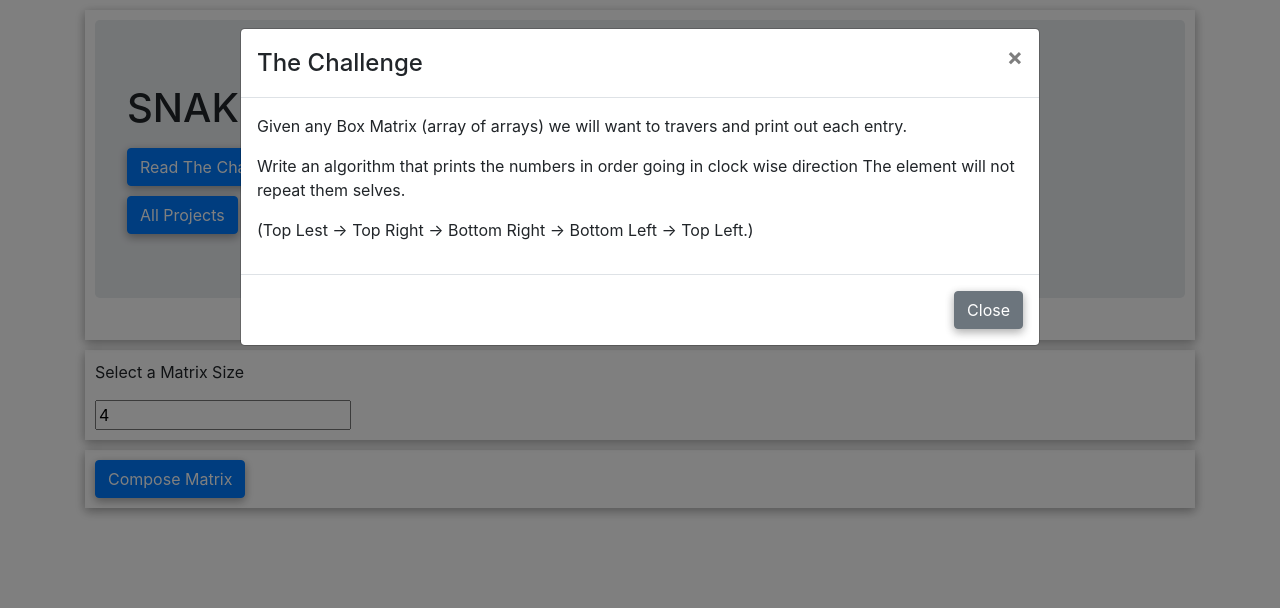
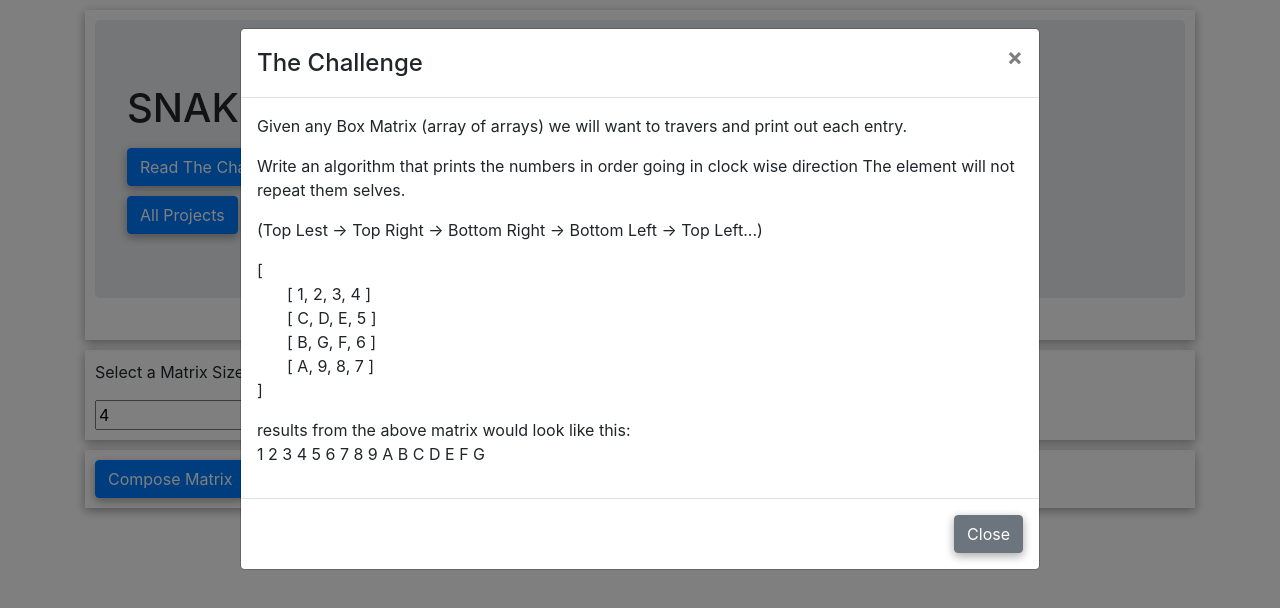
Before and after one commit to EhrenDavis12/react-read-file, a React (Create React App) app: page /snake_matrix in a window 1280 px wide. Both pictures are taken after a click on the button "Read The Challenge". Shown: the top 608 px of the page. Built offline with nearby package versions, Linux system fonts and the light colour scheme.

Commit message:
Use the new url (#18)
update the long content for some projects.

```diff
--- a/src/components/SharedStyles.js
+++ b/src/components/SharedStyles.js
@@ -28,3 +28,7 @@ export const Text = Styled.div`
 white-space: pre-line;
 word-wrap: break-word;
 `;
+
+export const Tab = Styled.div`
+margin-left: 30px;
+`;
--- a/src/containers/ConsumeApiProject/Adapters.js
+++ b/src/containers/ConsumeApiProject/Adapters.js
@@ -2,7 +2,8 @@ import axios from "axios";
 axios.defaults.crossDomain = true;
 
 export function getCombatAction() {
-  const url = 'http://interview.wptdev.com/api/killfeed';
+  // The original Code challenge URl is 'http://interview.wptdev.com/api/killfeed';
+  const url = 'https://python-user-test-api.herokuapp.com/api/consume_api/combat_action/'
   return axios.get(url).then(response => parseListAxios(response));
 };
 
--- a/src/containers/ConsumeApiProject/Components/ActionDisplay.js
+++ b/src/containers/ConsumeApiProject/Components/ActionDisplay.js
@@ -6,7 +6,6 @@ import {ComponentBox} from "../../../components/SharedStyles";
 
 export default function ActionDisplay() {
     const { combatAction } = useConsumeApiContext();
-    debugger;
     return (
         <div>
             {!_.isEmpty(combatAction) ? (
--- a/src/containers/ConsumeApiProject/Components/LongContent.js
+++ b/src/containers/ConsumeApiProject/Components/LongContent.js
@@ -4,10 +4,16 @@ export const Data = {
     Challenge: (
         <div>
             <p>
-          This is a 2hr Code challenge!
+                This is a 2hr Code challenge!!!
+                <br/>
                 This project will consume a given api with randomized data.
-          Using the data display and build out some thing around it.
-          Started at 4:12pm ended 6:20pm
+                <br/>
+                Using the data from the API, build out some display and have fun with it.
+            </p>
+            <p>
+                <a href='https://python-user-test-api.herokuapp.com/api/consume_api/combat_action/'>URL to hit</a>
+                <br/>
+                This is a personal recreation of the URL used for the code challenge
             </p>
         </div>
     )
--- a/src/containers/SnakeMatrixProject/LongContent.js
+++ b/src/containers/SnakeMatrixProject/LongContent.js
@@ -1,4 +1,5 @@
 import React from "react";
+import {Tab} from "../../components/SharedStyles";
 
 export const Data = {
     Challenge: (
@@ -11,7 +12,19 @@ export const Data = {
                 The element will not repeat them selves.
             </p>
             <p>
-                (Top Lest -> Top Right -> Bottom Right -> Bottom Left -> Top Left.)
+                (Top Lest -> Top Right -> Bottom Right -> Bottom Left -> Top Left...)
+            </p>
+            <p>
+                [<br/>
+                    <Tab>[ 1, 2, 3, 4 ]<br/></Tab>
+                    <Tab>[ C, D, E, 5 ]<br/></Tab>
+                    <Tab>[ B, G, F, 6 ]<br/></Tab>
+                    <Tab>[ A, 9, 8, 7 ]<br/></Tab>
+                ]
+            </p>
+            <p>
+                results from the above matrix would look like this:<br/>
+                1 2 3 4 5 6 7 8 9 A B C D E F G
             </p>
         </div>
     )
--- a/src/containers/TravelPlansProject/Components/CitySelect.js
+++ b/src/containers/TravelPlansProject/Components/CitySelect.js
@@ -10,10 +10,6 @@ export default function CitySelect() {
     const cityOptions = cities.map(city=>{
         return {key: city, value: city};
     })
-    function onFromCitySelect(event) {
-        debugger;
-        setFromCity(event.target.value);
-    }
     return (
         <ComponentBox>
             <Row>
--- a/src/containers/TravelPlansProject/Components/FareDisplay.js
+++ b/src/containers/TravelPlansProject/Components/FareDisplay.js
@@ -3,8 +3,7 @@ import React from "react";
 import { useTravelPlansContext } from "../Context";
 import { getFaresList} from "../CalculateFare"
 import {ComponentBox} from "../../../components/SharedStyles";
-import {Col, Row, Table} from "react-bootstrap";
-import _ from "lodash";
+import {Table} from "react-bootstrap";
 
 export default function FareDisplay() {
     const { cities, fares } = useTravelPlansContext();
```
Lines whose indentation alone changed are shown as unchanged.
